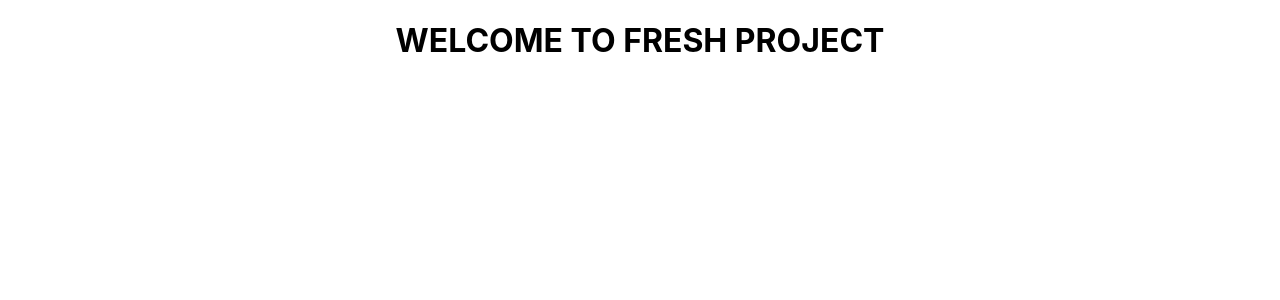
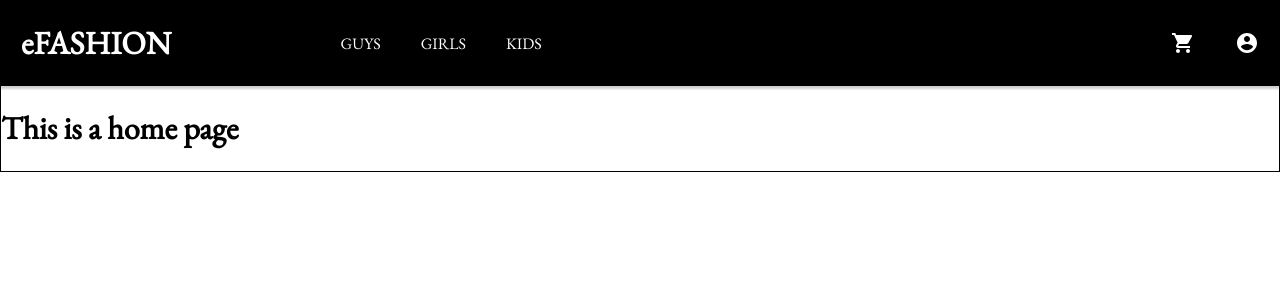
Before and after one commit to igagandeep/E-Fashion, a React (Create React App) app: page / in a window 1280 px wide. Shown: the top 300 px of the page. Built offline with nearby package versions, Linux system fonts and the light colour scheme.

Commit message:
Built Header of the app

```diff
--- a/package.json
+++ b/package.json
@@ -3,12 +3,16 @@
   "version": "0.1.0",
   "private": true,
   "dependencies": {
+    "@material-ui/core": "^4.11.4",
+    "@material-ui/icons": "^4.11.2",
     "@testing-library/jest-dom": "^5.14.1",
     "@testing-library/react": "^11.2.7",
     "@testing-library/user-event": "^12.8.3",
     "react": "^17.0.2",
     "react-dom": "^17.0.2",
+    "react-router-dom": "^5.2.0",
     "react-scripts": "4.0.3",
+    "react-slick": "^0.28.1",
     "web-vitals": "^1.1.2"
   },
   "scripts": {
--- a/src/App.css
+++ b/src/App.css
@@ -1,3 +1,8 @@
-.App {
-  text-align: center;
+@import url('https://fonts.googleapis.com/css2?family=EB+Garamond&display=swap');
+body{
+  font-family: 'EB Garamond', serif;
 }
+.app {
+  border:1px solid black;
+  padding:0px;
+}
--- a/src/App.js
+++ b/src/App.js
@@ -1,10 +1,18 @@
 import './App.css';
+import {BrowserRouter as Router, Switch, Route} from "react-router-dom";
+import Header from './components/header/Header';
+import Home from './pages/home/Home';
 
 function App() {
   return (
-    <div className="App">
-      <h1>WELCOME TO FRESH PROJECT</h1>
-    </div>
+    <Router>
+      <div className="app">
+            <Header />
+            <Switch>
+              <Route path="/" component={Home} />
+            </Switch>
+      </div>
+     </Router>
   );
 }
 
--- /dev/null
+++ b/src/components/header/Header.css
@@ -0,0 +1,60 @@
+header{
+    display: grid;
+    grid-template-columns: 1fr 2fr 1fr;
+    background-color:#000 ;
+    grid-template-areas:
+    "logo nav-left nav-right";
+    box-shadow: 0px 2px 2px 1px rgba(0,0,0,0.19);
+}
+#logo{
+    margin:0px 20px;
+    color:#fff;
+    grid-area:logo;
+}
+.nav-left{
+    display: flex;
+    grid-area:nav-left;
+    align-items: center;
+}
+.nav-left-items{
+    margin: 0px 20px;
+    text-decoration: none;
+    color: #fff;
+}
+.nav-right{
+    display: flex;
+    align-items: center;
+    grid-area:nav-right;
+    justify-content: flex-end;
+}
+.nav-right-items{
+    margin: 0px 20px;
+    color:#fff
+}
+
+@media screen and (max-width:560px){
+ header{
+    text-align: center;
+    grid-template-areas:
+    "logo logo logo"
+    "nav-left nav-left nav-right";
+ }
+ .nav-left{
+     margin-bottom: 20px;
+ }
+ .nav-right{
+     margin-bottom: 20px;
+ }
+}
+
+@media screen and (max-width:321px){
+    header{
+       text-align: center;
+       grid-template-areas:
+       "logo logo logo"
+       "nav-left nav-left nav-right";
+    }
+    .nav-left-items{
+        margin: 0px 10px;
+    }
+}
--- /dev/null
+++ b/src/components/header/Header.js
@@ -0,0 +1,26 @@
+import React from 'react';
+import {NavLink} from 'react-router-dom';
+import ShoppingCartIcon from '@material-ui/icons/ShoppingCart';
+import AccountCircleIcon from '@material-ui/icons/AccountCircle';
+import './Header.css';
+
+function Header() {
+    return (
+        <header>
+            <div id="logo" >
+                <h1>eFASHION</h1>
+            </div>
+            <nav className="nav-left">
+                <NavLink className="nav-left-items" to="/guys">GUYS</NavLink>
+                <NavLink className="nav-left-items" to="/girls">GIRLS</NavLink>
+                <NavLink className="nav-left-items" to="/kids">KIDS</NavLink>
+            </nav>
+            <nav className="nav-right">
+                    <ShoppingCartIcon  className="nav-right-items"/>
+                    <AccountCircleIcon className="nav-right-items" />
+            </nav>
+        </header>
+    )
+}
+
+export default Header
--- /dev/null
+++ b/src/pages/home/Home.js
@@ -0,0 +1,11 @@
+import React from 'react'
+
+function Home() {
+    return (
+        <div>
+            <h1>This is a home page</h1>
+        </div>
+    )
+}
+
+export default Home
```
Also changed, not shown: src/pages/home/Home.css (added), 1 other file (tests, documents, lock files or other folders).
